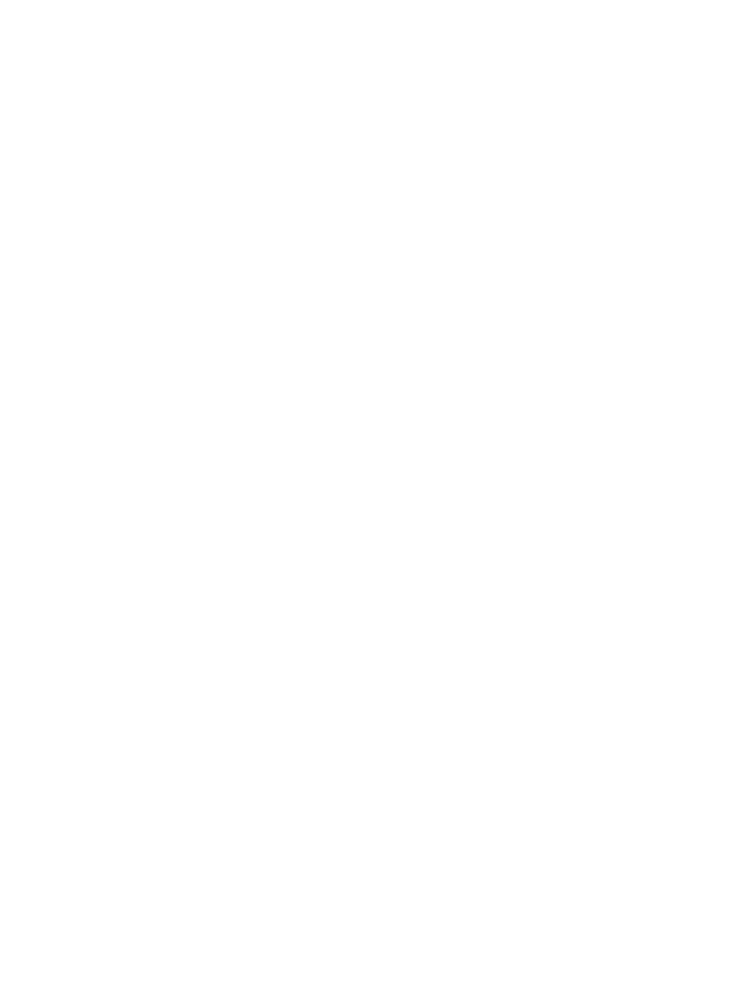
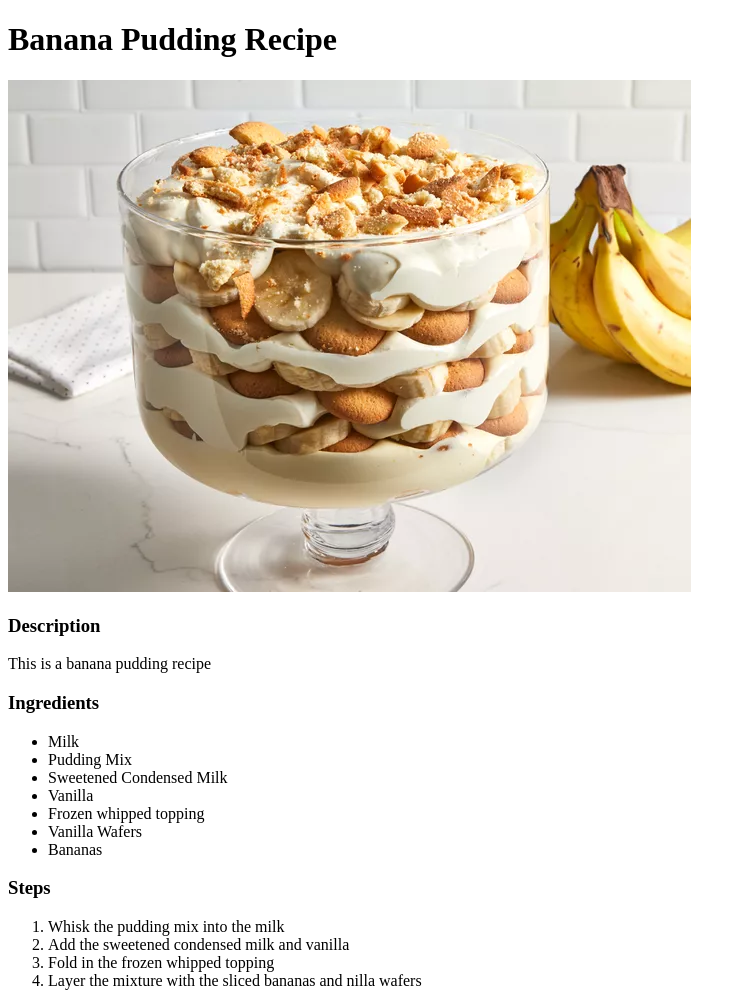
Before and after one commit to hjschmitz-1/odin-recipes, a plain HTML site: page recipes/banana_pudding.html in a window 1280 px wide. Shown: the whole page, without its empty margins (0-746 px from the left). Before the commit the page ends 800 px from the top, so only its background shows below. Drawn offline with Linux system fonts and the light colour scheme.

Commit message:
fix titles in recipe files

```diff
--- a/recipes/banana_pudding.html
+++ b/recipes/banana_pudding.html
@@ -0,0 +1,31 @@
+<!DOCTYPE html>
+<html lang="en">
+<head>
+    <meta charset="UTF-8">
+    <meta name="viewport" content="width=<device-width>, initial-scale=1.0">
+    <title>Document</title>
+</head>
+<body>
+    <h1>Banana Pudding Recipe</h1>
+    <img src="../img/banana_pudding.webp">
+    <h3>Description</h3>
+    <p>This is a banana pudding recipe</p>
+    <h3>Ingredients</h3>
+    <ul>
+        <li>Milk</li>
+        <li>Pudding Mix</li>
+        <li>Sweetened Condensed Milk</li>
+        <li>Vanilla</li>
+        <li>Frozen whipped topping</li>
+        <li>Vanilla Wafers</li>
+        <li>Bananas</li>
+    </ul>
+    <h3>Steps</h3>
+    <ol>
+        <li>Whisk the pudding mix into the milk</li>
+        <li>Add the sweetened condensed milk and vanilla</li>
+        <li>Fold in the frozen whipped topping</li>
+        <li>Layer the mixture with the sliced bananas and nilla wafers</li>
+    </ol>
+</body>
+</html>
```
Also changed, not shown: recipes/mushroom_risotto.html (+1 -1 lines).
